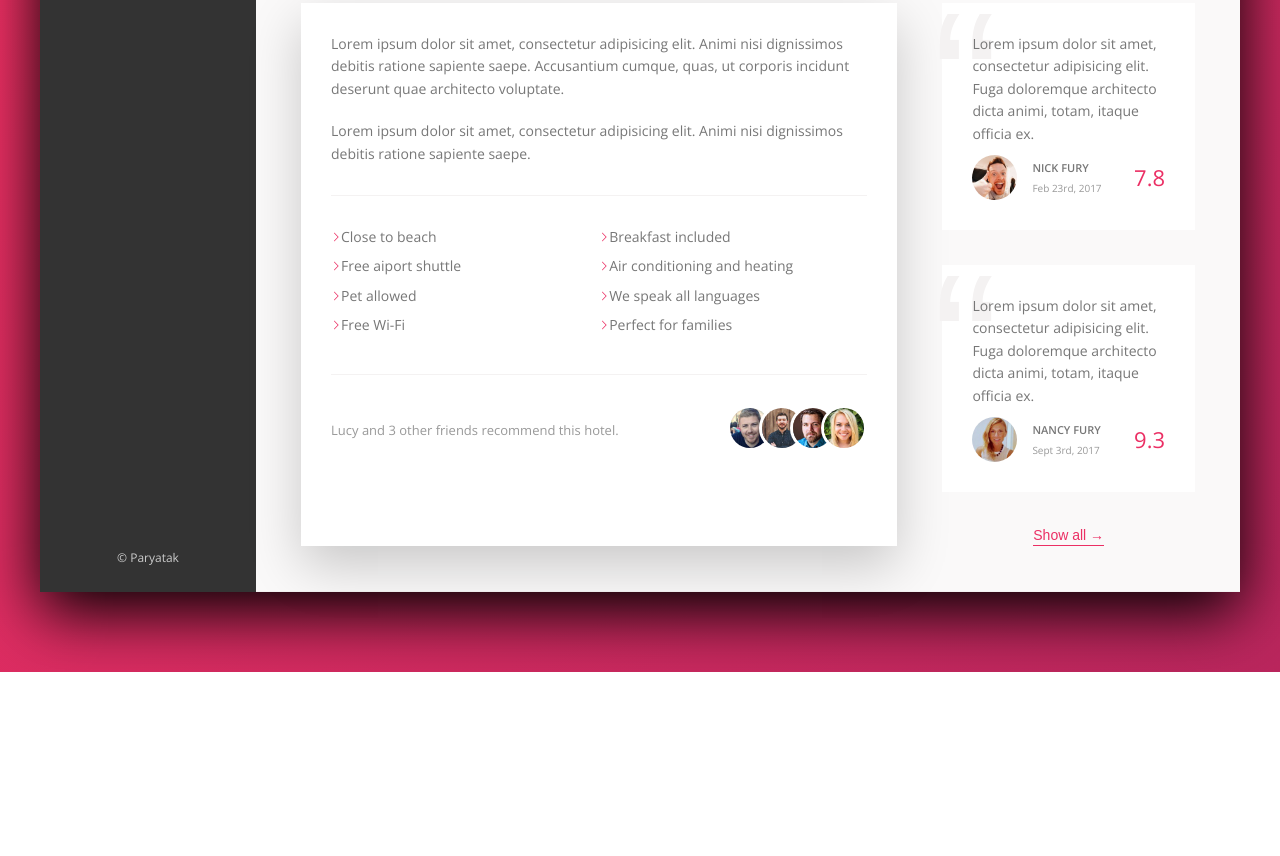
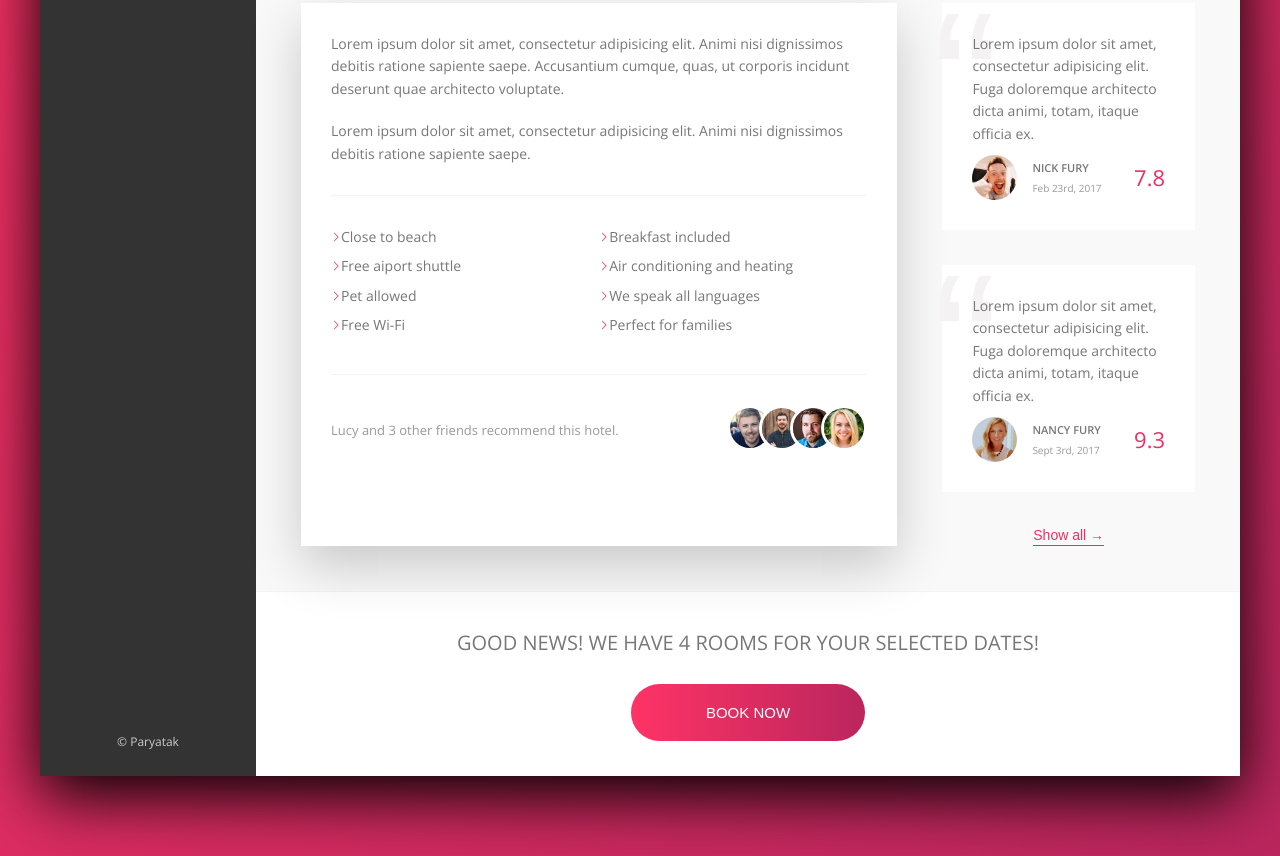
Before and after one commit to shubham-kumar10/paryatak-ui-css, a website: page index.html in a window 1280 px wide. Shown: the part 645-1501 px from the top of the page. Before the commit the page ends 1317 px from the top, so only its background shows below. Drawn offline with nearby package versions, Linux system fonts and the light colour scheme.

Commit message:
Completed landing page

```diff
--- a/index.html
+++ b/index.html
@@ -210,6 +210,17 @@
 
                         <button class="btn-inline">Show all <span>&rarr;</span></button>
                     </div>
+
+
+                </div>
+                <div class="cta">
+                    <h2 class="cta__book-now">
+                        Good News! We have 4 rooms for your selected dates!
+                    </h2>
+                    <button class="btn">
+                        <span class="btn__visible">Book Now</span>
+                        <span class="btn__invisible">Only 4 rooms</span>
+                    </button>
                 </div>
             </main>
         </div>
--- a/sass/_component.scss
+++ b/sass/_component.scss
@@ -364,3 +364,52 @@
 		z-index: 1;
 	}
 }
+
+.cta {
+	padding: 3.5rem 0;
+	text-align: center;
+
+	&__book-now {
+		font-size: 2rem;
+		font-weight: 300;
+		text-transform: uppercase;
+		margin-bottom: 2.5rem;
+	}
+}
+
+.btn {
+	font-size: 1.5rem;
+	font-weight: 300;
+	text-transform: uppercase;
+	border-radius: 100px;
+	border: none;
+	color: white;
+	position: relative;
+	background-image: linear-gradient(to right, var(--color-primary-light), var(--color-primary-dark));
+	overflow: hidden;
+	cursor: pointer;
+
+	&__visible {
+		display: inline-block;
+		padding: 2rem 7.5rem;
+	}
+
+	&__invisible {
+		display: inline-block;
+		position: absolute;
+		left: 0;
+		top: -100%;
+		height: 100%;
+		width: 100%;
+		padding: 2rem 0;
+		transition: all 0.2s;
+	}
+
+	&:hover &__visible {
+		transform: translateY(100%);
+	}
+
+	&:hover &__invisible {
+		top: 0;
+	}
+}
```
Also changed, not shown: css/style.css.
